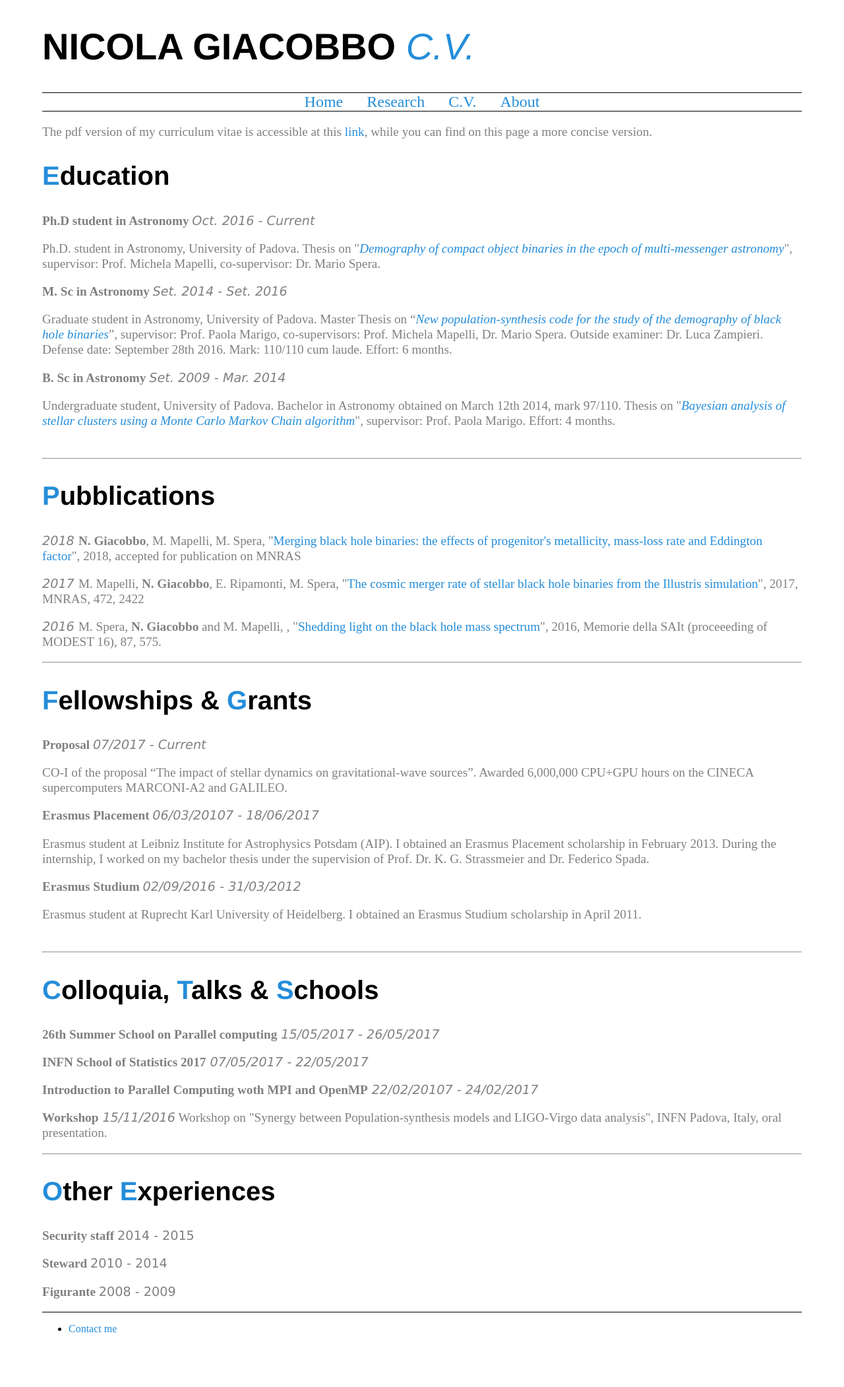
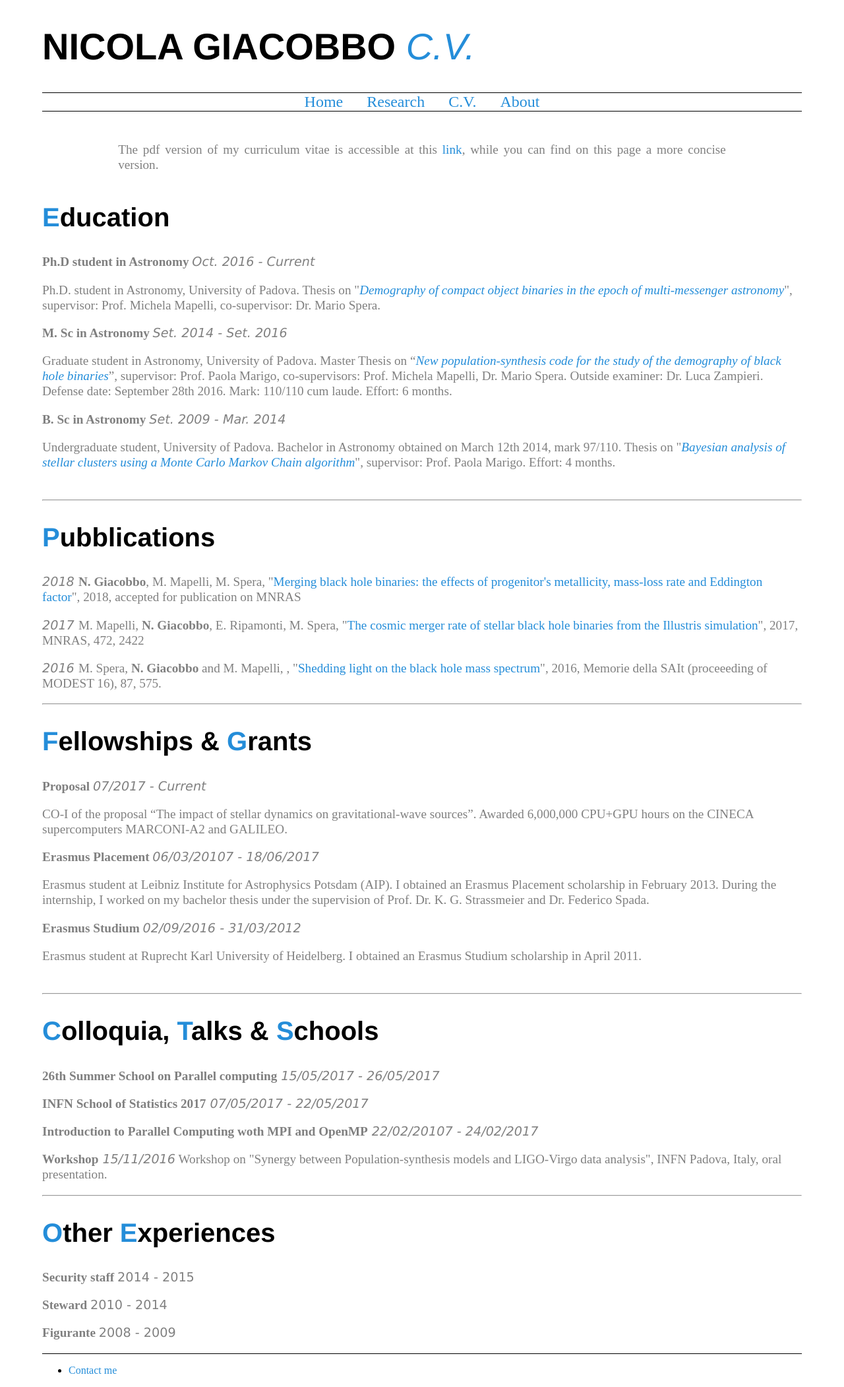
Before and after one commit to GiacobboNicola/giacobbonicola.github.io, a Jekyll site: the page built from item3.html, in a window 1280 px wide. Shown: the whole page at 66% size. Built offline with Jekyll 4.4.1, drawn with Linux system fonts in a browser that asks for light colours; before the commit the page ends 2039 px from its top, so only the background shows below that.

```diff
--- a/_layouts/cv.html
+++ b/_layouts/cv.html
@@ -27,7 +27,7 @@
 			</ul>
 		</div>
 		<footer>
-				<div>
+				<div class="longtext">
 					<p>The pdf version of my curriculum vitae is accessible at this <a href="/files/cv.pdf">link</a>, while you can find on this page a more concise version.</p>
 				</div>
 				<div>
```
